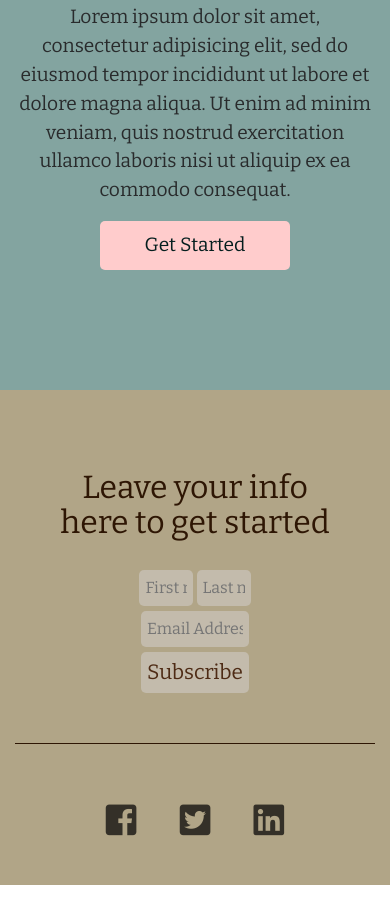
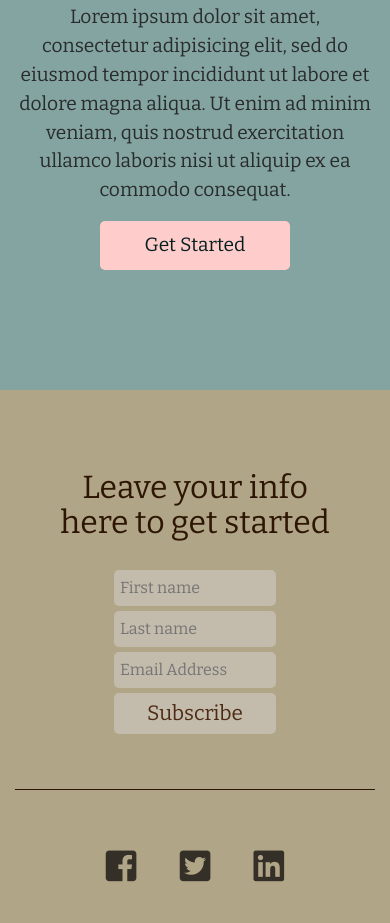
Before and after one commit to OPerel/Land_Page, a plain HTML site: page index.html in a window 390 px wide. Shown: the part 3490-4413 px from the top of the page. Before the commit the page ends 4375 px from the top, so only its background shows below. Drawn offline with nearby package versions, Linux system fonts and the light colour scheme.

Commit message:
add media query to contact form

```diff
--- a/style.css
+++ b/style.css
@@ -236,6 +236,24 @@ button, input {
     width: 30%;
 }
 
+@media only screen and (max-width: 992px) {
+    .name {
+        display: block;
+        width: 45%;
+        margin: 5px auto;
+    }
+
+    .email {
+        width: 45%;
+    }
+
+    input.btn-s {
+        display: block;
+        width: 45%;
+        margin: 5px auto;
+    }
+}
+
 .name:focus, .email:focus {
     border: none;
     outline: none;
```
